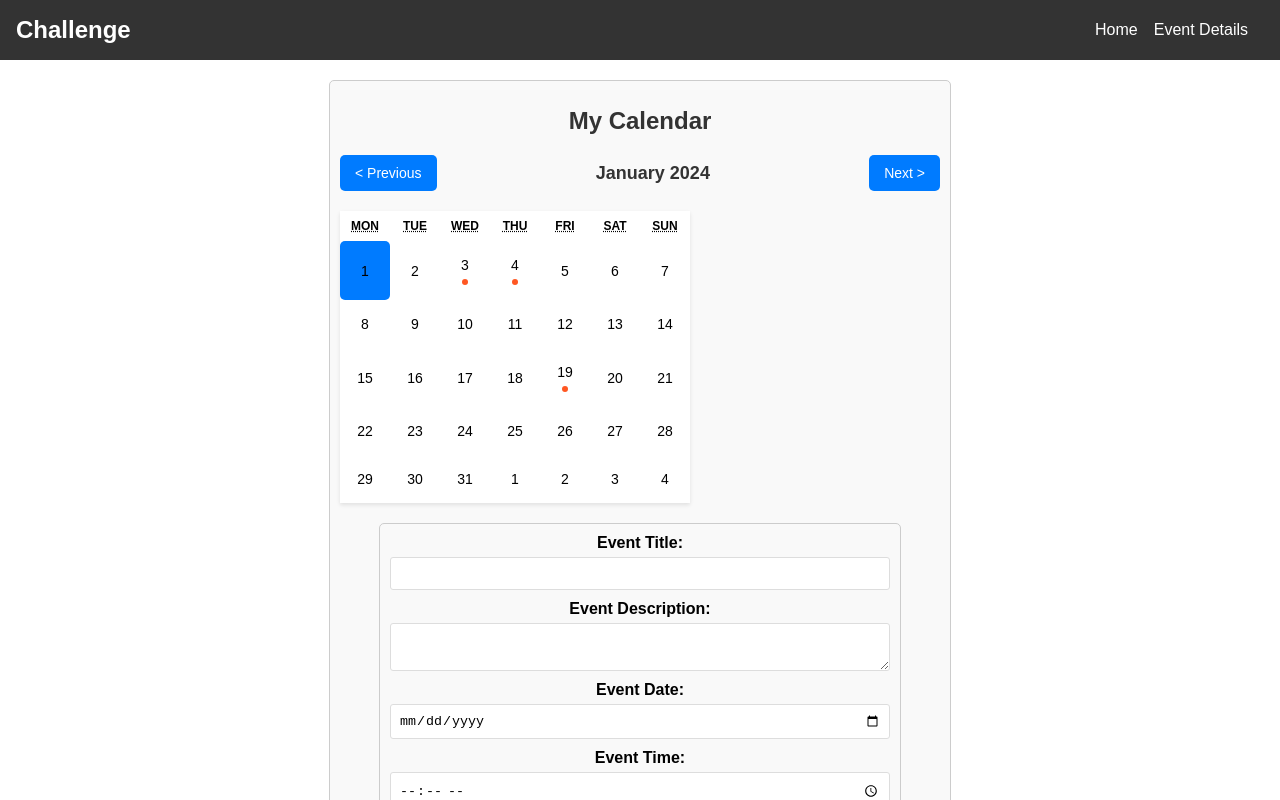
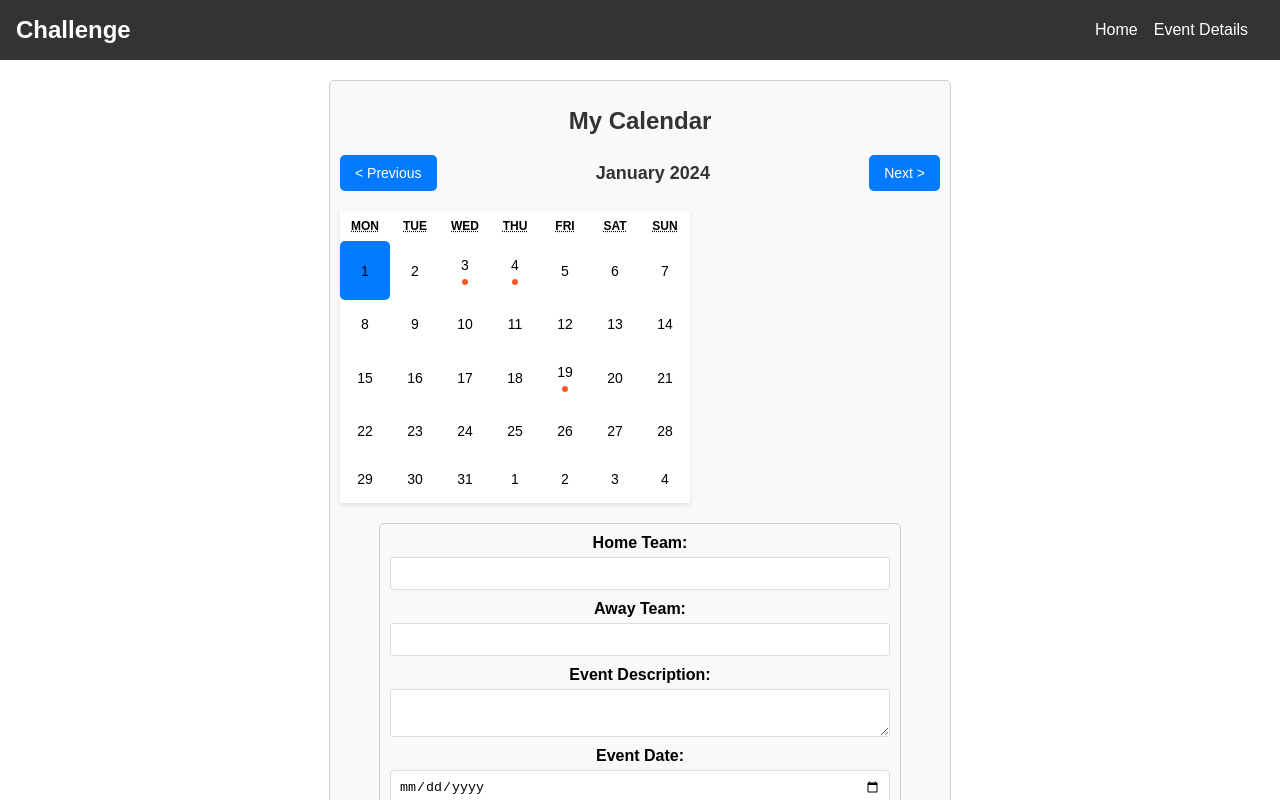
Before and after one commit to sawtoothridge13/calendar, a React (Create React App) app: page / in a window 1280 px wide. Shown: the top 800 px of the page. Built offline with nearby package versions, Linux system fonts and the light colour scheme.

Commit message:
Add home and away team fields to EventListComponent and FormComponent

```diff
--- a/src/components/ChallengeCalendar/ChallengeCalendar.jsx
+++ b/src/components/ChallengeCalendar/ChallengeCalendar.jsx
@@ -15,6 +15,7 @@ const ChallengeCalendar = () => {
     transformData();
   }, []);
 
+  // Transform preloaded JSON data into the new event structure
   const transformData = () => {
     const transformedEvents = sportData.data.map((event) => {
       const [year, month, day] = event.dateVenue.split('-').map(Number);
@@ -24,10 +25,11 @@ const ChallengeCalendar = () => {
       ); // month is zero-based
       return {
         date: eventDate,
-        title: `${event.homeTeam?.name || 'TBD'} vs ${
-          event.awayTeam?.name || 'TBD'
-        }`,
-        description: `${event.stage.name} - ${event.originCompetitionName}. ${
+        homeTeam: event.homeTeam?.name || 'TBD',
+        awayTeam: event.awayTeam?.name || 'TBD',
+        description: `${event.stage.name || 'Unknown Stage'} - ${
+          event.originCompetitionName || 'Unknown Competition'
+        }. ${
           event.result
             ? `${event.result.homeGoals ?? 0} - ${event.result.awayGoals ?? 0}`
             : 'Not yet played'
@@ -37,6 +39,7 @@ const ChallengeCalendar = () => {
     setEvents(transformedEvents);
   };
 
+  // Handle date click to navigate to the EventDetailsPage with events for that date
   const handleDateClick = (date) => {
     const eventsForDate = events.filter(
       (event) => event.date.toDateString() === date.toDateString(),
@@ -47,15 +50,12 @@ const ChallengeCalendar = () => {
     });
   };
 
-  const handleAddEvent = (title, description, dateTime) => {
-    const newEvent = {
-      date: dateTime,
-      title,
-      description,
-    };
+  // Handle adding a new event
+  const handleAddEvent = (newEvent) => {
     setEvents([...events, newEvent]); // Update local events
   };
 
+  // Handle month navigation
   const handleMonthChange = (direction) => {
     const newDate = new Date(
       currentDate.getFullYear(),
@@ -65,12 +65,14 @@ const ChallengeCalendar = () => {
     setCurrentDate(newDate);
   };
 
+  // Check if a date has events
   const isDateWithEvent = (date) => {
     return events.some(
       (event) => event.date.toDateString() === date.toDateString(),
     );
   };
 
+  // Get the current month's name
   const monthName = currentDate.toLocaleString('default', { month: 'long' });
 
   return (
--- a/src/components/EventList/EventListComponent.jsx
+++ b/src/components/EventList/EventListComponent.jsx
@@ -23,7 +23,10 @@ const EventListComponent = ({ events }) => {
                   <strong>Time:</strong> {formattedTime}
                 </p>
                 <p>
-                  <strong>Title:</strong> {event.title}
+                  <strong>Home Team:</strong> {event.homeTeam || 'TBD'}
+                </p>
+                <p>
+                  <strong>Away Team:</strong> {event.awayTeam || 'TBD'}
                 </p>
                 <p>
                   <strong>Description:</strong> {event.description}
--- a/src/components/FormComponent/FormComponent.jsx
+++ b/src/components/FormComponent/FormComponent.jsx
@@ -2,7 +2,8 @@ import React, { useState } from 'react';
 import styles from './FormComponent.css';
 
 const FormComponent = ({ handleAddEvent }) => {
-  const [eventTitle, setEventTitle] = useState('');
+  const [homeTeam, setHomeTeam] = useState('');
+  const [awayTeam, setAwayTeam] = useState('');
   const [eventDescription, setEventDescription] = useState('');
   const [eventDate, setEventDate] = useState(''); // New state for date input
   const [eventTime, setEventTime] = useState(''); // New state for time input
@@ -11,7 +12,8 @@ const FormComponent = ({ handleAddEvent }) => {
   const handleSubmit = (e) => {
     e.preventDefault();
     if (
-      eventTitle.trim() === '' ||
+      homeTeam.trim() === '' ||
+      awayTeam.trim() === '' ||
       eventDescription.trim() === '' ||
       eventDate.trim() === '' ||
       eventTime.trim() === ''
@@ -25,8 +27,16 @@ const FormComponent = ({ handleAddEvent }) => {
     const [hours, minutes] = eventTime.split(':').map(Number);
     const eventDateTime = new Date(year, month - 1, day, hours, minutes);
 
-    handleAddEvent(eventTitle, eventDescription, eventDateTime); // Pass the date-time along with title and description
-    setEventTitle('');
+    const newEvent = {
+      homeTeam,
+      awayTeam,
+      description: eventDescription,
+      date: eventDateTime,
+    };
+
+    handleAddEvent(newEvent); // Pass the new event object
+    setHomeTeam('');
+    setAwayTeam('');
     setEventDescription('');
     setEventDate('');
     setEventTime('');
@@ -36,12 +46,20 @@ const FormComponent = ({ handleAddEvent }) => {
   return (
     <div className={styles['form-container']}>
       <form onSubmit={handleSubmit}>
-        <label htmlFor="eventTitle">Event Title:</label>
+        <label htmlFor="homeTeam">Home Team:</label>
         <input
           type="text"
-          id="eventTitle"
-          value={eventTitle}
-          onChange={(e) => setEventTitle(e.target.value)}
+          id="homeTeam"
+          value={homeTeam}
+          onChange={(e) => setHomeTeam(e.target.value)}
+        />
+
+        <label htmlFor="awayTeam">Away Team:</label>
+        <input
+          type="text"
+          id="awayTeam"
+          value={awayTeam}
+          onChange={(e) => setAwayTeam(e.target.value)}
         />
 
         <label htmlFor="eventDescription">Event Description:</label>
```
